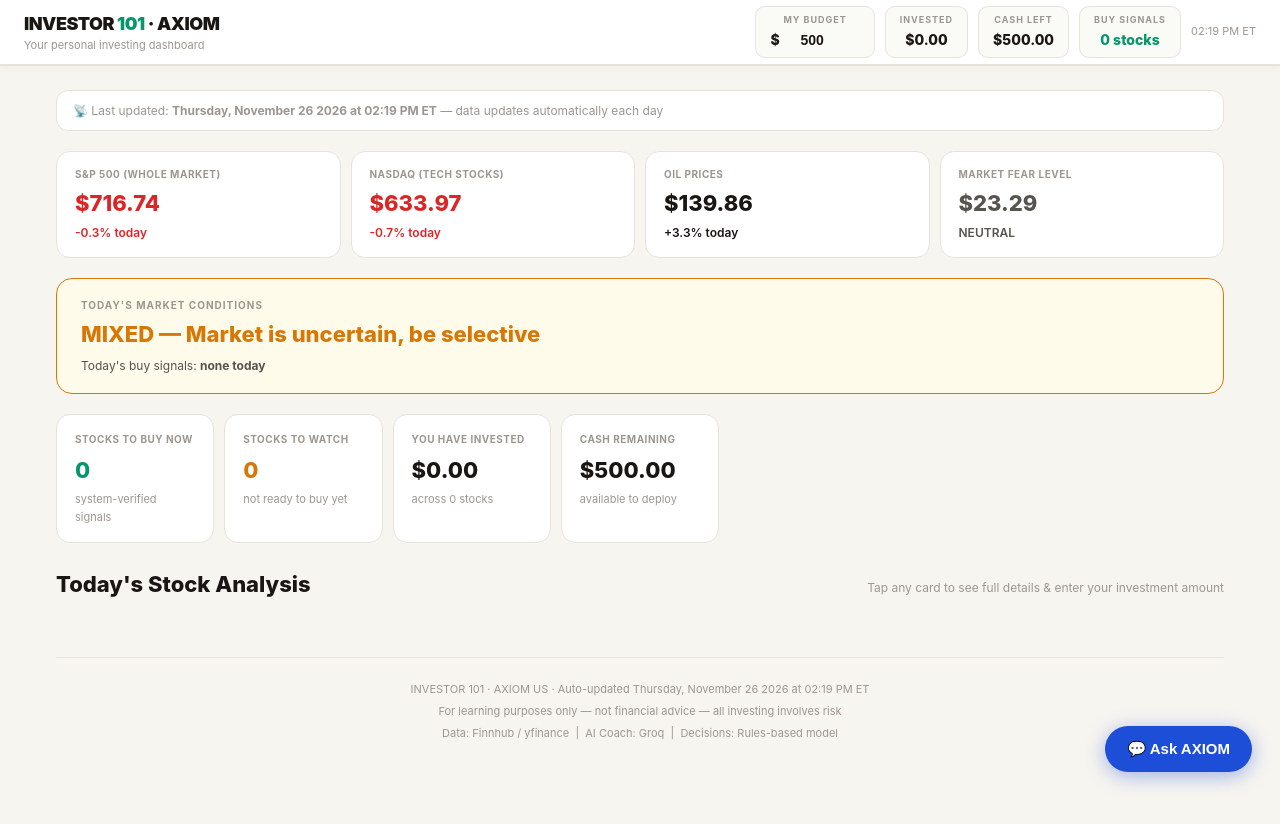
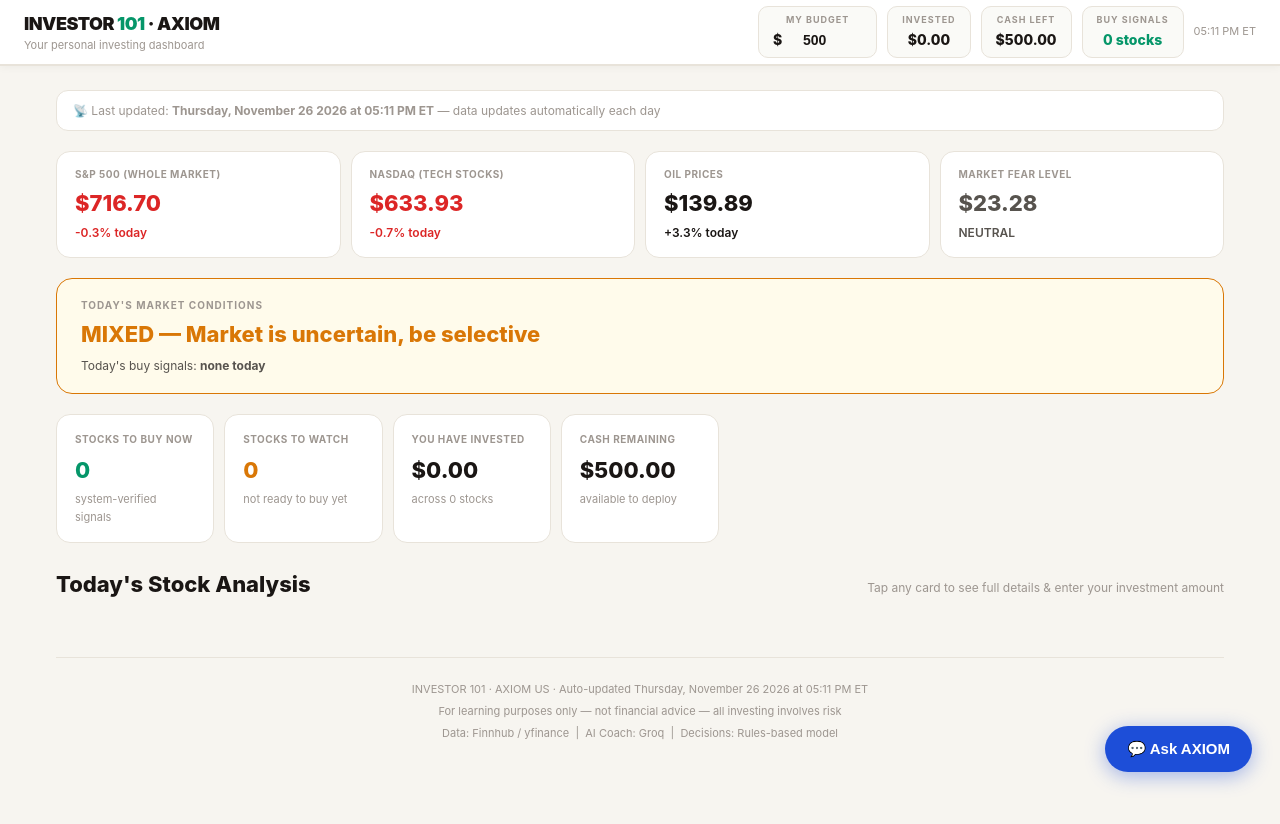
Before and after one commit to tmarkbreiter-art/investor-101, a plain HTML site: page docs/index.html in a window 1280 px wide. Drawn offline with Linux system fonts and the light colour scheme.

Commit message:
auto: refresh 2026-11-26 22:11 UTC

```diff
--- a/docs/index.html
+++ b/docs/index.html
@@ -165,17 +165,17 @@ body{background:var(--page);color:var(--ink);font-family:-apple-system,BlinkMacS
 <div class='tbs'><div class='tbs-l'>Invested</div><div class='tbs-v' id='investedVal'>$0.00</div></div>
 <div class='tbs'><div class='tbs-l'>Cash Left</div><div class='tbs-v' id='cashVal'>$500.00</div></div>
 <div class='tbs'><div class='tbs-l'>Buy Signals</div><div class='tbs-v' style='color:#059669'>0 stocks</div></div>
-<div style='font-size:11px;color:#9D9690;white-space:nowrap'>02:19 PM ET</div>
+<div style='font-size:11px;color:#9D9690;white-space:nowrap'>05:11 PM ET</div>
 </div></div></div>
 <div class='wrap'>
 <div class='refresh-bar'>
-<span>📡 Last updated: <strong>Thursday, November 26 2026 at 02:19 PM ET</strong> — data updates automatically each day</span>
+<span>📡 Last updated: <strong>Thursday, November 26 2026 at 05:11 PM ET</strong> — data updates automatically each day</span>
 </div>
 <div class='pulse'>
-<div class='pi'><div class='pi-l'>S&amp;P 500 (whole market)</div><div class='pi-v' style='color:#DC2626'>$716.74</div><div class='pi-c' style='color:#DC2626'>-0.3% today</div></div>
-<div class='pi'><div class='pi-l'>Nasdaq (tech stocks)</div><div class='pi-v' style='color:#DC2626'>$633.97</div><div class='pi-c' style='color:#DC2626'>-0.7% today</div></div>
-<div class='pi'><div class='pi-l'>Oil prices</div><div class='pi-v'>$139.86</div><div class='pi-c'>+3.3% today</div></div>
-<div class='pi'><div class='pi-l'>Market Fear Level</div><div class='pi-v' style='color:#57534E'>$23.29</div><div class='pi-c' style='color:#57534E'>NEUTRAL</div></div>
+<div class='pi'><div class='pi-l'>S&amp;P 500 (whole market)</div><div class='pi-v' style='color:#DC2626'>$716.70</div><div class='pi-c' style='color:#DC2626'>-0.3% today</div></div>
+<div class='pi'><div class='pi-l'>Nasdaq (tech stocks)</div><div class='pi-v' style='color:#DC2626'>$633.93</div><div class='pi-c' style='color:#DC2626'>-0.7% today</div></div>
+<div class='pi'><div class='pi-l'>Oil prices</div><div class='pi-v'>$139.89</div><div class='pi-c'>+3.3% today</div></div>
+<div class='pi'><div class='pi-l'>Market Fear Level</div><div class='pi-v' style='color:#57534E'>$23.28</div><div class='pi-c' style='color:#57534E'>NEUTRAL</div></div>
 </div>
 <div class='regime' style='background:#FFFBEB;border-color:#D97706'>
 <div class='regime-label'>Today's Market Conditions</div>
@@ -193,7 +193,7 @@ body{background:var(--page);color:var(--ink);font-family:-apple-system,BlinkMacS
 <div class='sec-s'>Tap any card to see full details &amp; enter your investment amount</div>
 </div>
 <div class='grid'></div>
-<div class='footer'>INVESTOR 101 · AXIOM US · Auto-updated Thursday, November 26 2026 at 02:19 PM ET<br>For learning purposes only — not financial advice — all investing involves risk<br>Data: Finnhub / yfinance &nbsp;|&nbsp; AI Coach: Groq &nbsp;|&nbsp; Decisions: Rules-based model</div>
+<div class='footer'>INVESTOR 101 · AXIOM US · Auto-updated Thursday, November 26 2026 at 05:11 PM ET<br>For learning purposes only — not financial advice — all investing involves risk<br>Data: Finnhub / yfinance &nbsp;|&nbsp; AI Coach: Groq &nbsp;|&nbsp; Decisions: Rules-based model</div>
 </div>
 <button class='chat-btn' onclick='toggleChat()'>💬 Ask AXIOM</button>
 <div class='chat-box' id='chatBox'>
```
